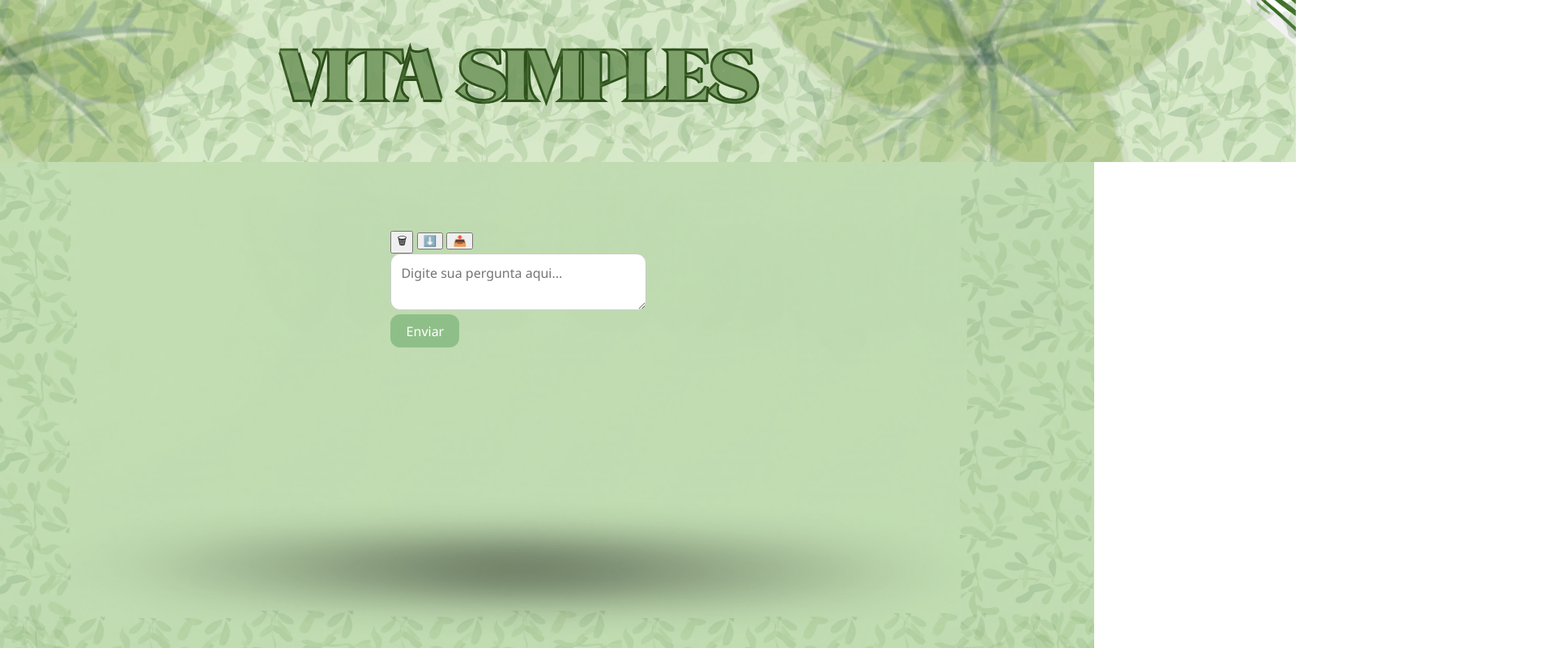
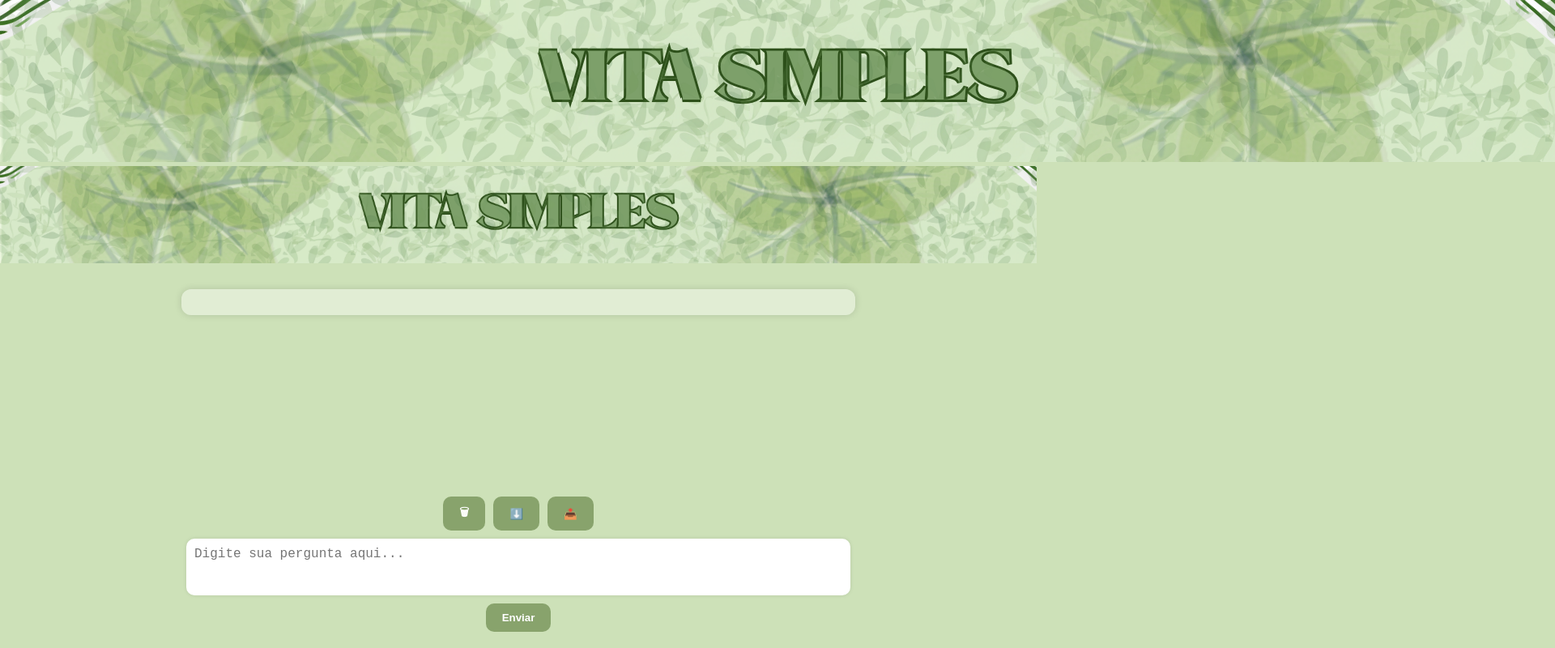
Before and after one commit to vitasimples/VIta-Simples, a website built with Vite: page novo-frontend/index.html in a window 1280 px wide. Shown: the whole page at 81% size, 1920 px wide, since content can reach past the window. Built offline with nearby package versions, Linux system fonts and the light colour scheme; files whose address does not match are found by name.

Commit message:
fix: rolagem estilo chat e layout fixo

```diff
--- a/novo-frontend/src/style.css
+++ b/novo-frontend/src/style.css
@@ -1,120 +1,107 @@
+/* Reset e plano de fundo */
 body {
-  font-family: "Segoe UI", "Roboto", "Helvetica Neue", sans-serif;
   margin: 0;
   padding: 0;
-  background: url('/assets/background-vita.png') no-repeat center center fixed;
+  font-family: "Segoe UI", sans-serif;
+  background: #cde1b8 url('/assets/bg-vita.png') no-repeat center center fixed;
   background-size: cover;
-  color: #333;
+  height: 100vh;
+  display: flex;
+  flex-direction: column;
+  overflow: hidden;
+}
+
+/* Header fixo no topo */
+header {
+  background: url('/assets/header-vita.png') no-repeat center center;
+  background-size: cover;
+  height: 120px;
+  width: 100%;
+  flex-shrink: 0;
+}
+
+/* Área principal com rolagem do histórico */
+main {
+  flex: 1;
+  display: flex;
+  justify-content: center;
+  overflow: hidden;
+  padding: 1rem;
+}
+
+#history {
+  display: flex;
+  flex-direction: column;
+  overflow-y: auto;
+  scroll-behavior: smooth;
+  width: 100%;
+  max-width: 800px;
+  padding: 1rem;
+  background-color: rgba(255, 255, 255, 0.4);
+  border-radius: 12px;
+  box-shadow: 0 0 10px #0002;
+  height: 100%;
+}
+
+/* Cada item da conversa */
+#history li {
+  list-style: none;
+  margin-bottom: 1rem;
+  word-break: break-word;
+}
+
+#history strong:first-child {
+  color: black;
+}
+#history strong:nth-child(2) {
+  color: darkred;
+}
+
+/* Caixa de entrada fixa no final */
+#input-area {
+  position: fixed;
+  bottom: 20px;
+  width: 100%;
   display: flex;
   flex-direction: column;
   align-items: center;
-  justify-content: flex-start;
-  min-height: 100vh;
+  gap: 10px;
+  z-index: 999;
 }
 
-header {
-  width: 100%;
-  max-width: 100vw;
-  height: auto;
-}
-
-header img {
-  width: 100%;
-  display: block;
-  margin: 0;
-  padding: 0;
-}
-
-main {
-  width: 100%;
-  max-width: 700px;
-  padding: 1rem;
-  box-sizing: border-box;
+.controls {
   display: flex;
-  flex-direction: column;
-  gap: 1rem;
-  margin-top: 1rem;
-}
-
-.form {
-  display: flex;
-  flex-direction: column;
-  gap: 0.5rem;
-  align-items: center;
-  position: relative;
+  gap: 10px;
 }
 
 textarea {
-  resize: vertical;
-  width: 100%;
-  padding: 0.75rem;
-  font-family: inherit;
+  width: 90%;
+  max-width: 800px;
+  height: 50px;
+  padding: 10px;
   font-size: 1rem;
-  border: 1px solid #ccc;
-  border-radius: 12px;
-  box-sizing: border-box;
-  max-width: 100%;
+  border-radius: 10px;
+  resize: none;
+  border: none;
+  box-shadow: 0 0 5px rgba(0,0,0,0.1);
 }
 
-#send {
-  padding: 0.6rem 1.2rem;
-  font-size: 1rem;
+button {
+  background-color: #88a36c;
+  color: white;
   border: none;
-  background-color: #8fbf88; /* verde musgo claro */
-  color: white;
+  padding: 10px 20px;
+  border-radius: 10px;
   cursor: pointer;
-  border-radius: 12px;
-  font-family: inherit;
-}
-
-.action-buttons {
-  display: flex;
-  gap: 1rem;
-  justify-content: center;
-  margin-top: -10px;
-}
-
-.action-buttons button {
-  background: transparent;
-  border: none;
-  font-size: 1.2rem;
-  cursor: pointer;
-}
-
-#response {
-  font-weight: bold;
-  white-space: pre-wrap;
-  word-wrap: break-word;
-}
-
-#history {
-  overflow-y: auto;
-  background: transparent;
-  list-style: none;
-  padding: 0 1rem;
-  margin-top: 1rem;
-  display: flex;
-  flex-direction: column-reverse; /* mostra o mais recente embaixo */
-  gap: 1rem;
-  max-height: 50vh;
-}
-
-#history li {
-  border-bottom: 1px solid #eee;
-  padding-bottom: 0.5rem;
-}
-
-#history li strong:nth-of-type(1) {
   font-weight: bold;
 }
 
-#history li strong:nth-of-type(2) {
-  color: #8B0000; /* vermelho escuro para a resposta */
+button:hover {
+  opacity: 0.9;
 }
 
 img.generated-image {
   max-width: 100%;
-  height: auto;
-  margin-top: 0.5rem;
+  margin-top: 10px;
   border-radius: 4px;
 }
```
